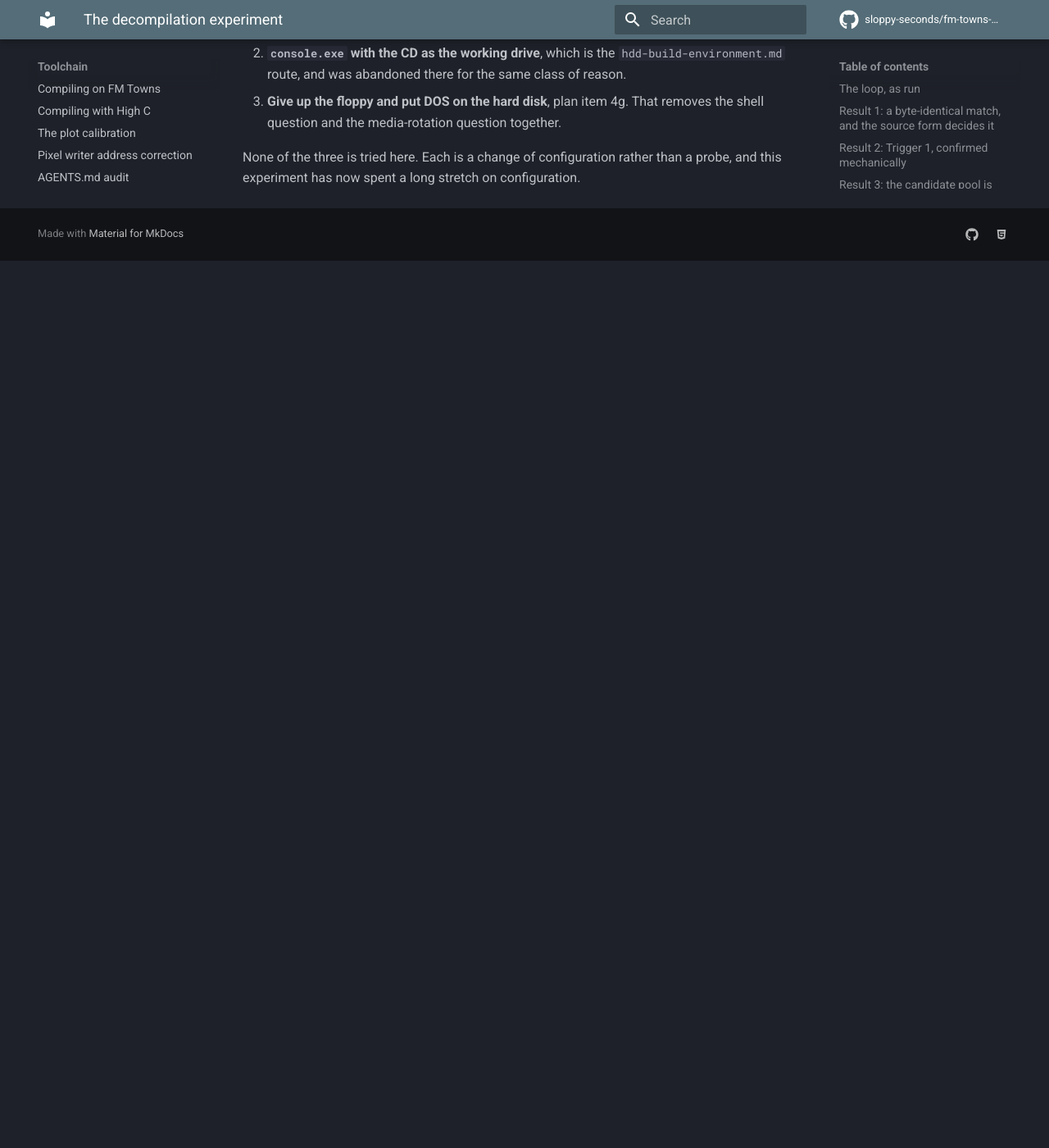
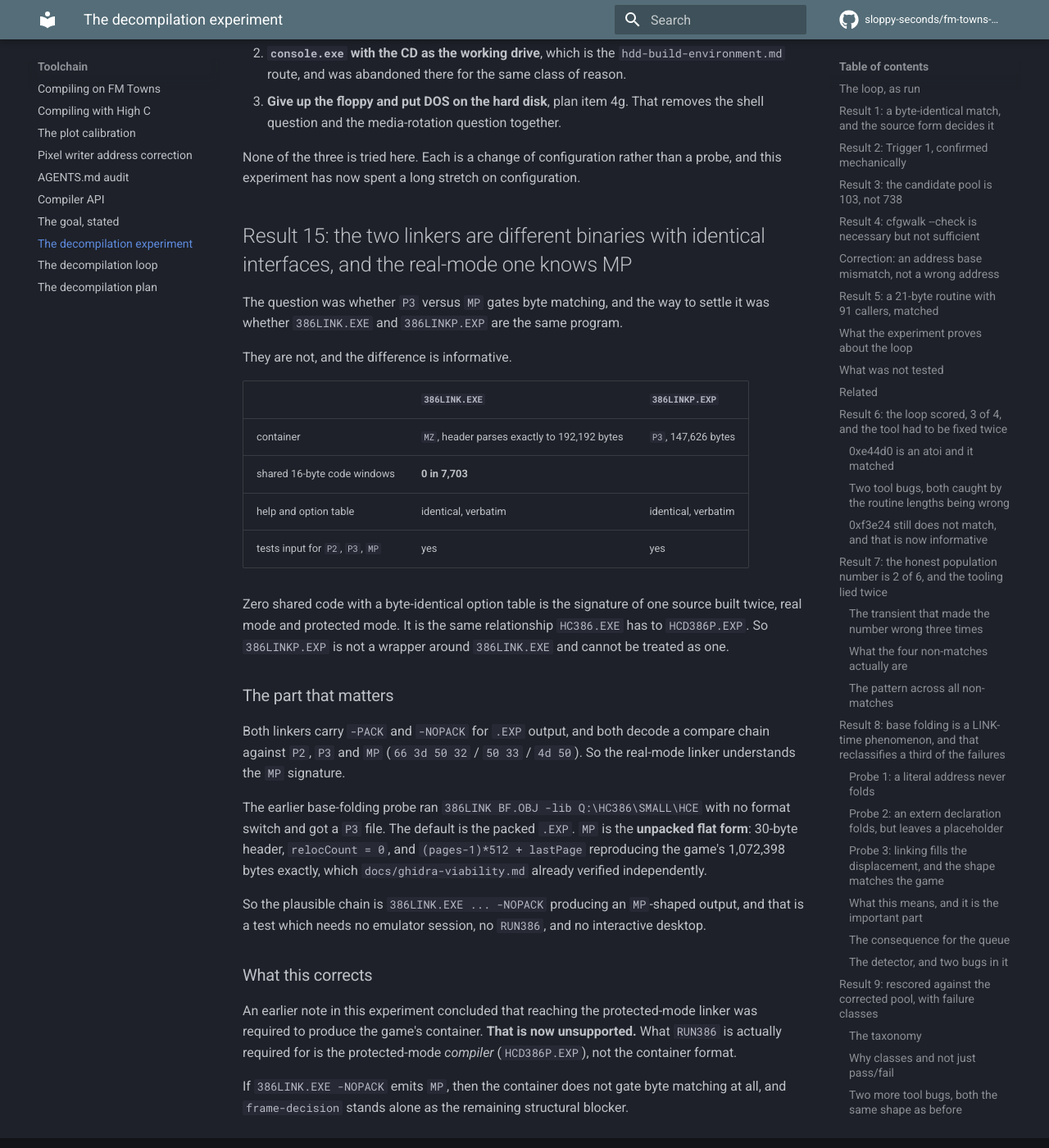
Before and after one commit to sloppy-seconds/fm-towns-ultima, an MkDocs documentation site: the page built from docs/decompilation-experiment.md, in a window 1280 px wide and 1400 px high, scrolled down 21850 px. Shown: the whole window at 82% size. Built offline with MkDocs 1.6.1 and Material for MkDocs 9.7.7, drawn with Linux system fonts in a browser that asks for light colours; comment, search, counter and statistics services are not loaded; before the commit the page ends 22168 px from its top, so only the background shows below that.

Commit message:
The two linkers are different binaries with identical interfaces, and the real-mode one knows MP
Settling whether P3 versus MP gates byte matching meant asking whether
386LINK.EXE and 386LINKP.EXP are the same program.

They are not. 386LINK.EXE is MZ and its header arithmetic reproduces 192,192
bytes exactly. 386LINKP.EXP is P3, 147,626 bytes. They share ZERO 16-byte code
windows out of 7,703, while their help and option tables are byte-identical.

Zero shared code with an identical interface is one source built twice, real
mode and protected mode - the same relationship HC386.EXE has to HCD386P.EXP.

The part that matters: both linkers carry -PACK and -NOPACK for .EXP output and
both decode a compare chain against P2, P3 and MP (66 3d 50 32 / 50 33 / 4d 50).
So the real-mode linker understands the MP signature.

The base-folding probe ran 386LINK with no format switch and got P3, because the
default is the packed .EXP. MP is the unpacked flat form: 30-byte header,
relocCount 0, and (pages-1)*512+lastPage reproducing the game's 1,072,398 bytes
exactly, which ghidra-viability.md had already verified.

So 386LINK.EXE -NOPACK is a cheap test needing no emulator session, no RUN386
and no desktop.

This corrects the earlier conclusion that reaching the protected-mode linker was
required to produce the game's container. What RUN386 is actually required for is
the protected-mode COMPILER. The container may not gate byte matching at all.

```diff
--- a/docs/decompilation-experiment.md
+++ b/docs/decompilation-experiment.md
@@ -921,3 +921,49 @@ Three candidates, cheapest first.
 
 None of the three is tried here. Each is a change of configuration rather than a
 probe, and this experiment has now spent a long stretch on configuration.
+
+## Result 15: the two linkers are different binaries with identical interfaces, and the real-mode one knows MP
+
+The question was whether `P3` versus `MP` gates byte matching, and the way to
+settle it was whether `386LINK.EXE` and `386LINKP.EXP` are the same program.
+
+They are not, and the difference is informative.
+
+| | `386LINK.EXE` | `386LINKP.EXP` |
+|---|---|---|
+| container | `MZ`, header parses exactly to 192,192 bytes | `P3`, 147,626 bytes |
+| shared 16-byte code windows | **0 in 7,703** | |
+| help and option table | identical, verbatim | identical, verbatim |
+| tests input for `P2`, `P3`, `MP` | yes | yes |
+
+Zero shared code with a byte-identical option table is the signature of one
+source built twice, real mode and protected mode. It is the same relationship
+`HC386.EXE` has to `HCD386P.EXP`. So `386LINKP.EXP` is not a wrapper around
+`386LINK.EXE` and cannot be treated as one.
+
+### The part that matters
+
+Both linkers carry `-PACK` and `-NOPACK` for `.EXP` output, and both decode a
+compare chain against `P2`, `P3` and `MP` (`66 3d 50 32` / `50 33` / `4d 50`).
+So the real-mode linker understands the `MP` signature.
+
+The earlier base-folding probe ran `386LINK BF.OBJ -lib Q:\HC386\SMALL\HCE` with
+no format switch and got a `P3` file. The default is the packed `.EXP`. `MP` is
+the **unpacked flat form**: 30-byte header, `relocCount = 0`, and
+`(pages-1)*512 + lastPage` reproducing the game's 1,072,398 bytes exactly, which
+`docs/ghidra-viability.md` already verified independently.
+
+So the plausible chain is `386LINK.EXE ... -NOPACK` producing an `MP`-shaped
+output, and that is a test which needs no emulator session, no `RUN386`, and no
+interactive desktop.
+
+### What this corrects
+
+An earlier note in this experiment concluded that reaching the protected-mode
+linker was required to produce the game's container. **That is now unsupported.**
+What `RUN386` is actually required for is the protected-mode *compiler*
+(`HCD386P.EXP`), not the container format.
+
+If `386LINK.EXE -NOPACK` emits `MP`, then the container does not gate byte
+matching at all, and `frame-decision` stands alone as the remaining structural
+blocker.
```
